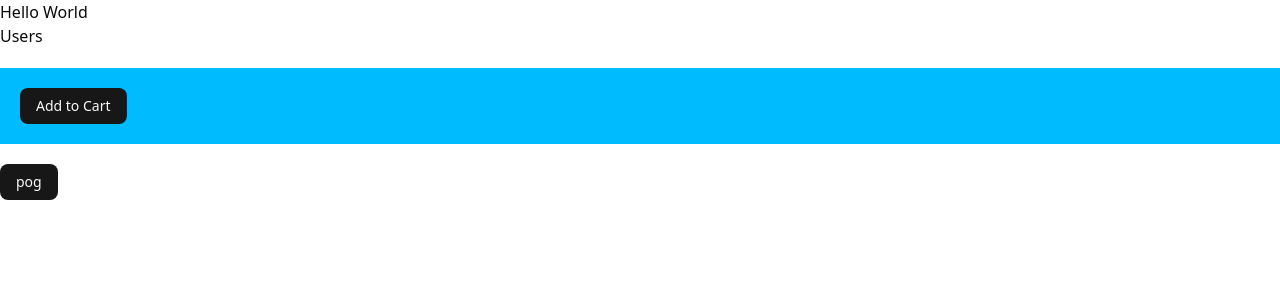
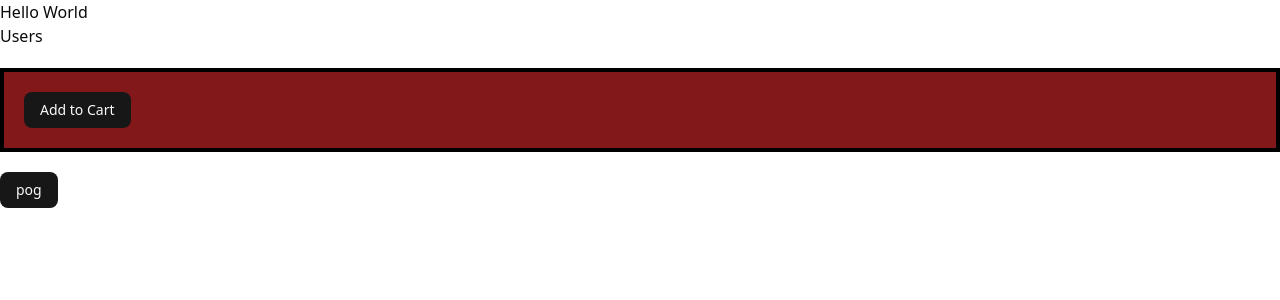
Before and after one commit to notkrises/next-app, a Next.js app: page / in a window 1280 px wide. Shown: the top 300 px of the page. Built offline with nearby package versions, Linux system fonts and the light colour scheme.

Commit message:
Playing around with Tailwind CSS

```diff
--- a/app/components/ProductCard/ProductCard.tsx
+++ b/app/components/ProductCard/ProductCard.tsx
@@ -3,7 +3,7 @@ import React from "react";
 
 const ProductCard = () => {
   return (
-    <div className="p-5 my-5 bg-sky-400 text-white text-xl hover:bg-sky-600">
+    <div className="p-5 my-5 bg-red-900 text-white text-xl border-4 border-black hover:border-b-gray-950 hover:bg-fuchsia-950">
       <AddToCart />
     </div>
   );
```
